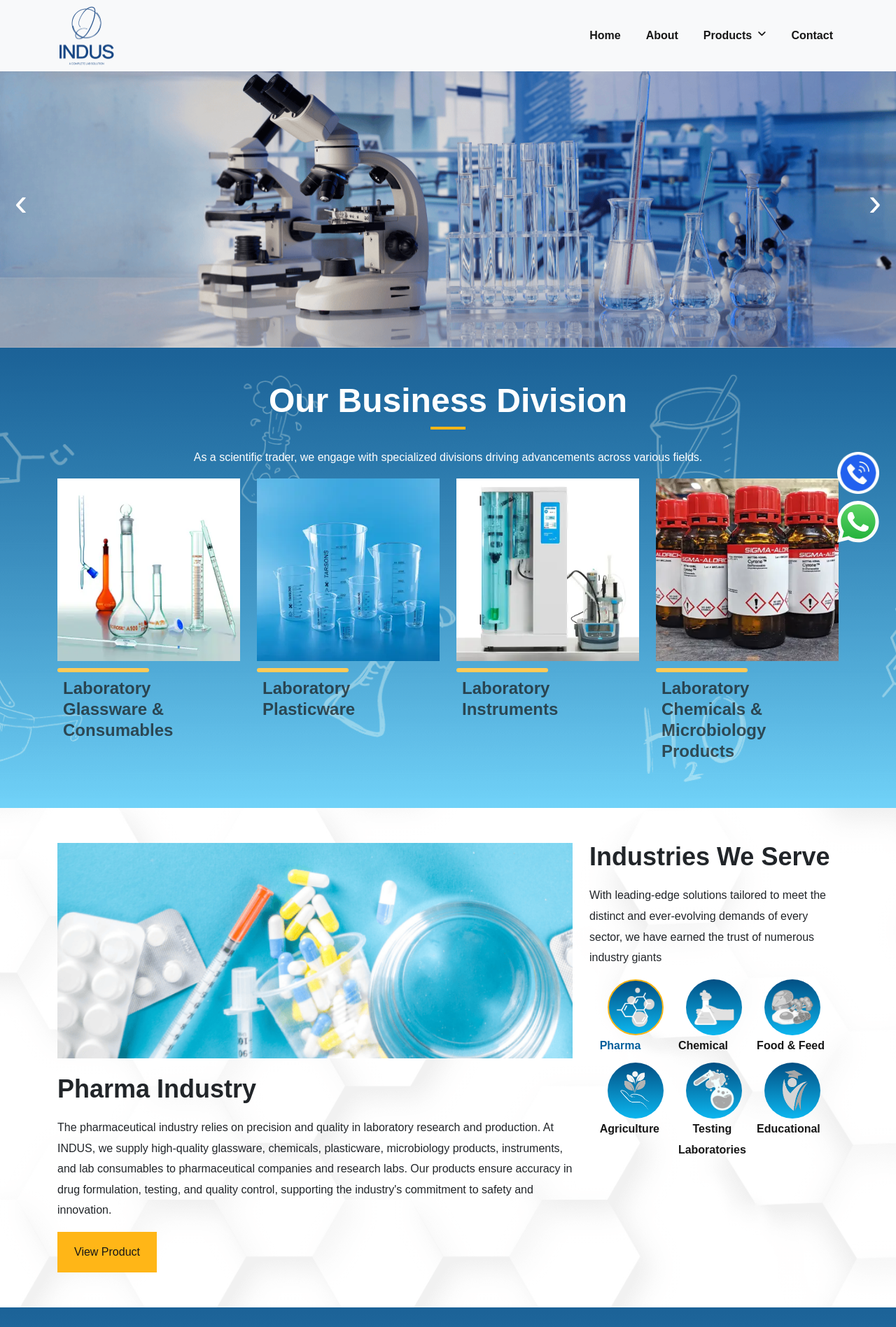
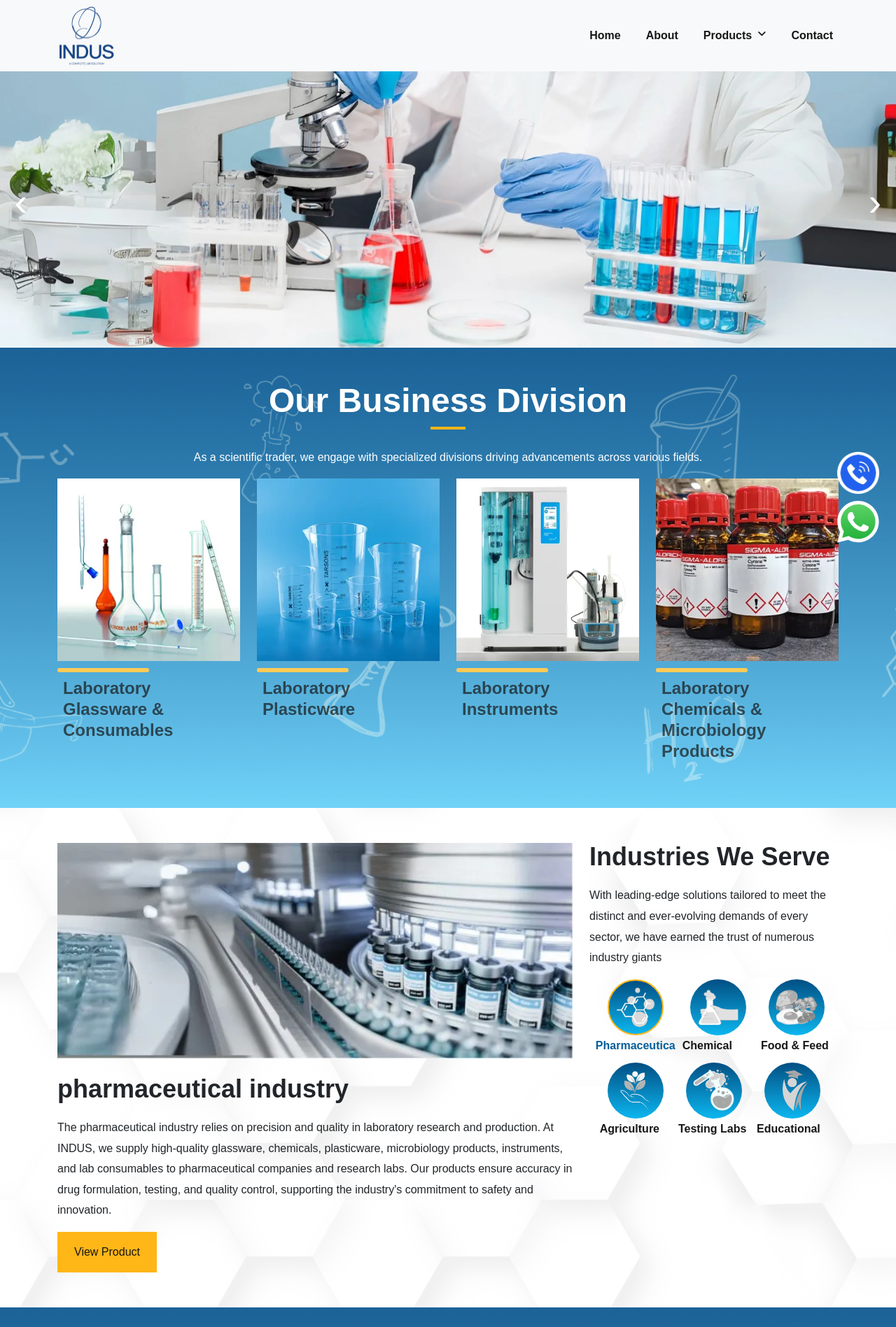
Before and after one commit to ShriiiTrackingSolutions/IndusLabSolution, a plain HTML site: page index.html in a window 1280 px wide. Shown: the top 1897 px of the page at 70% size. Drawn offline with nearby package versions, Linux system fonts and the light colour scheme.

Commit message:
home page banner changed and tab image changed

```diff
--- a/index.html
+++ b/index.html
@@ -6,7 +6,7 @@
     <link rel="icon" type="image/x-icon" href="image/Fevicon.webp" />
     <title>Indus - Complete Lab Solution</title>
 
-    <link fetchpriority="high" rel="preload"  href="image/BannerImage2.png" as="image" type="image/png" />
+    <link fetchpriority="high" rel="preload"  href="image/BannerImage1.webp" as="image" type="image/webp" />
     <link fetchpriority="high" rel="preload"  href="image/Indus.png" as="image" type="image/png" />
 
     <!-- Preload -->
@@ -122,13 +122,13 @@
         <div id="ca1" class="owl-carousel owl-theme">
 
           <div class="item">
-            <img src="image/BannerImage2.png" alt="Flask image" />
+            <img src="image/BannerImage1.webp" alt="Flask image" />
           </div>
           <div class="item">
-            <img src="image/BannerImage3.png" alt="Flask image" />
+            <img src="image/BannerImage2.webp" alt="Flask image" />
           </div>
           <div class="item">
-            <img src="image/BannerImage4.jpg" alt="Flask image " />
+            <img src="image/BannerImage3.webp" alt="Flask image " />
           </div>
           <div class="item">
             <img src="image/BannerImage5.jpg" alt="Flask image " />
@@ -213,9 +213,9 @@
             <div class="tab-content" id="pills-tabContent">
               <div class="tab-pane fade show active" id="pills-home" role="tabpanel" aria-labelledby="pills-home-tab" tabindex="0">
                 <div class="hoverZoom mb-4">
-                  <img src="image/PharmaMain.png" alt="Pharma Industry">
+                  <img src="image/PharmaTabImg.webp" alt="Pharma Industry">
                 </div>
-                <h3 class="therdH">Pharma Industry</h3>
+                <h3 class="therdH">pharmaceutical industry</h3>
 
                 <p>The pharmaceutical industry relies on precision and quality in laboratory research and production. At INDUS, we supply high-quality glassware, chemicals, plasticware, microbiology products, instruments, and lab consumables to pharmaceutical companies and research labs. Our products ensure accuracy in drug formulation, testing, and quality control, supporting the industry's commitment to safety and innovation.</p>
                 <a class="btnYellow" href="">View Product</a>
@@ -277,11 +277,11 @@
               With leading-edge solutions tailored to meet the distinct and ever-evolving demands of every sector, we have earned the trust of numerous industry giants
             </p>
             <div class="nav nav-pills mb-3" id="pills-tab"  role="tablist">
-              <button class="nav-link active" id="pills-home-tab" data-bs-toggle="pill" data-bs-target="#pills-home" type="button" role="tab" aria-controls="pills-home" aria-selected="true"> <div class="iconTab"><img src="image/Pharma.png" alt="Pharma Icon"></div> <span>Pharma</span></button>
+              <button class="nav-link active" id="pills-home-tab" data-bs-toggle="pill" data-bs-target="#pills-home" type="button" role="tab" aria-controls="pills-home" aria-selected="true"> <div class="iconTab"><img src="image/Pharma.png" alt="Pharma Icon"></div> <span>Pharmaceutica</span></button>
               <button class="nav-link" id="pills-profile-tab" data-bs-toggle="pill" data-bs-target="#pills-profile" type="button" role="tab" aria-controls="pills-profile" aria-selected="false"><div class="iconTab"><img src="image/Chemical.png" alt="Chemical Icon"></div> <span>Chemical</span></button>
               <button class="nav-link" id="foodAndFeed-tab" data-bs-toggle="pill" data-bs-target="#foodAndFeed" type="button" role="tab" aria-controls="foodAndFeed" aria-selected="false"><div class="iconTab"><img src="image/FoodFeed.webp" alt="Food & Feed Industry Icon"></div> <span>Food & Feed</span></button>
               <button class="nav-link" id="pills-contact-tab" data-bs-toggle="pill" data-bs-target="#pills-contact" type="button" role="tab" aria-controls="pills-contact" aria-selected="false"><div class="iconTab"><img src="image/Agriculture.png" alt="Agriculture Icon"></div> <span>Agriculture</span></button>
-              <button class="nav-link" id="testingLaboratories-tab" data-bs-toggle="pill" data-bs-target="#testingLaboratories" type="button" role="tab" aria-controls="testingLaboratories" aria-selected="false"><div class="iconTab"><img src="image/Research.png" alt="Testing Laboratories Icon"></div> <span>Testing<br>Laboratories</span></button>
+              <button class="nav-link" id="testingLaboratories-tab" data-bs-toggle="pill" data-bs-target="#testingLaboratories" type="button" role="tab" aria-controls="testingLaboratories" aria-selected="false"><div class="iconTab"><img src="image/Research.png" alt="Testing Laboratories Icon"></div> <span>Testing Labs</span></button>
               <button class="nav-link" id="Educational-tab" data-bs-toggle="pill" data-bs-target="#Educational" type="button" role="tab" aria-controls="Educational" aria-selected="false"><div class="iconTab"><img src="image/EducationIndustries.webp" alt="Educational Icon"></div> <span>Educational</span></button>
             </div>
           </div>
```
Also changed, not shown: image/BannerImage1.png (deleted), image/BannerImage1.webp (added), image/BannerImage2.png (deleted), image/BannerImage2.webp (added), image/BannerImage3.png (deleted), image/BannerImage3.webp (added), image/BannerImage4.jpg (deleted), image/PharmaMain.png (deleted), image/PharmaTabImg.webp (added), image/TestingLaboratoriesImg.webp.
